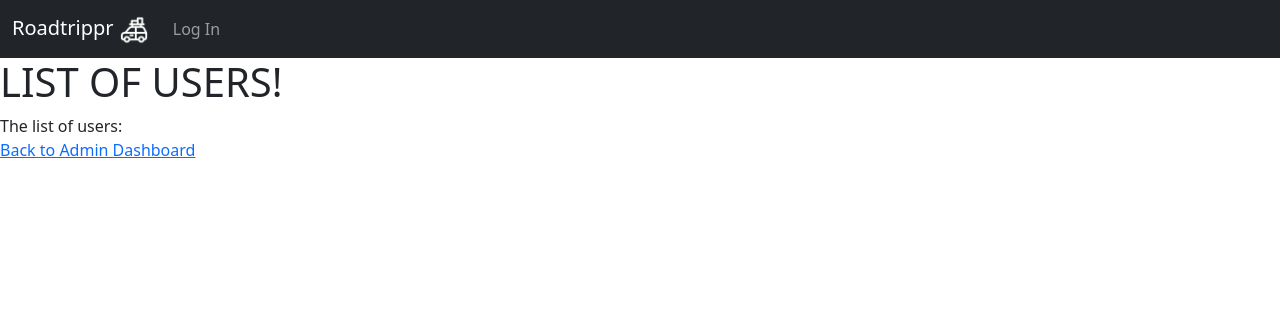
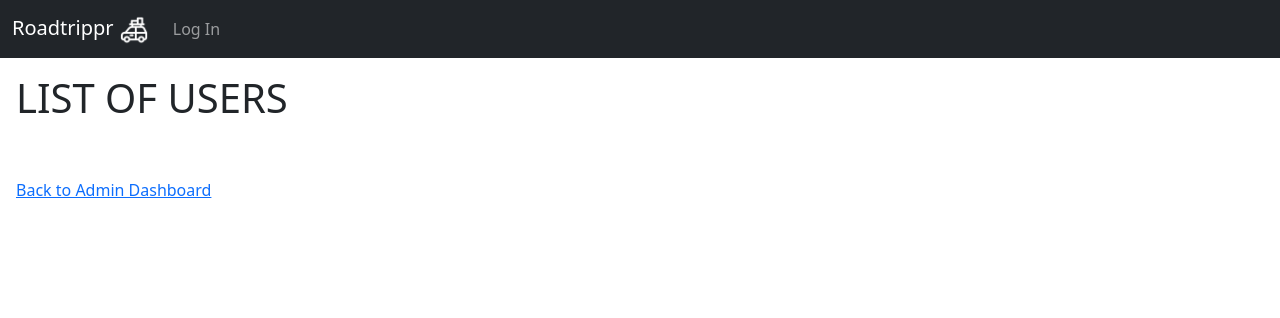
Before and after one commit to stlee3102/capstone-project, a Flask app: page /users in a window 1280 px wide. Shown: the top 318 px of the page. Run offline with Flask 2, Linux system fonts and the light colour scheme; some libraries are stand-ins or nearby versions.

Commit message:
update styling

```diff
--- a/templates/admin.html
+++ b/templates/admin.html
@@ -10,8 +10,6 @@
 
 {% block content %}
 <h2 class="m-3">Welcome Admin!</h2>
-<br>
-
 
 <ul class="m-3">
     <li><a href="/users">View all users</a></li>
--- a/templates/user_details.html
+++ b/templates/user_details.html
@@ -1,9 +1,9 @@
 {% extends 'base.html' %}
 
-{% block title %}Map Your Roadtrip!{% endblock %}
+{% block title %}User Details{% endblock %}
 
 {% block content %}
-
+<div class="m-3">
 <h1>{{ user.email }}</h1>
 
 Password: {{user.password}}
@@ -21,5 +21,6 @@
 
 <a href="/admin">Back to Admin Dashboard</a>
 
+</div>
 
 {% endblock %}
--- a/templates/users.html
+++ b/templates/users.html
@@ -1,12 +1,13 @@
 
 {% extends 'base.html' %}
 
-{% block title %}Map Your Roadtrip!{% endblock %}
+{% block title %}User List{% endblock %}
 
 {% block content %}
+<div class="m-3">
 
-<h1> LIST OF USERS! </h1>
-The list of users:
+<h1> LIST OF USERS </h1>
+<br>
 
 {% for user in list_users %}
 <li><a href="/users/{{user.user_id}}">{{user.email}}</a></li>
@@ -14,4 +15,7 @@
 <br>
 <a href="/admin">Back to Admin Dashboard</a>
 
+</div>
+
+
 {% endblock %}
```
